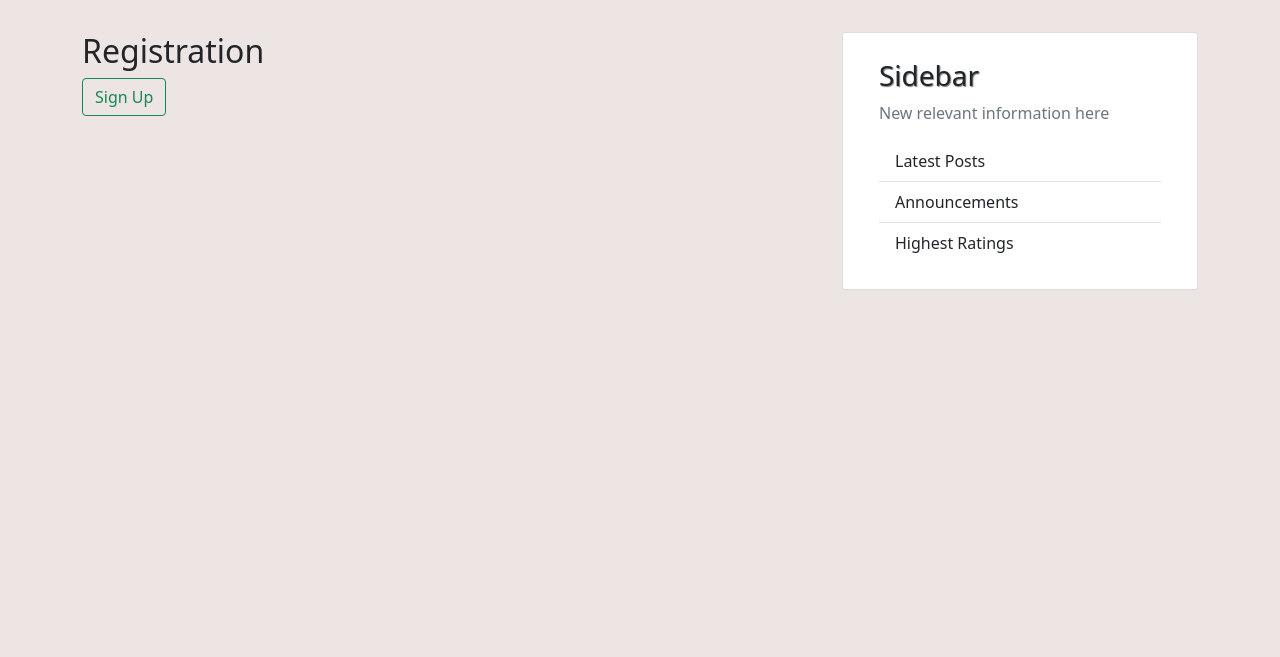
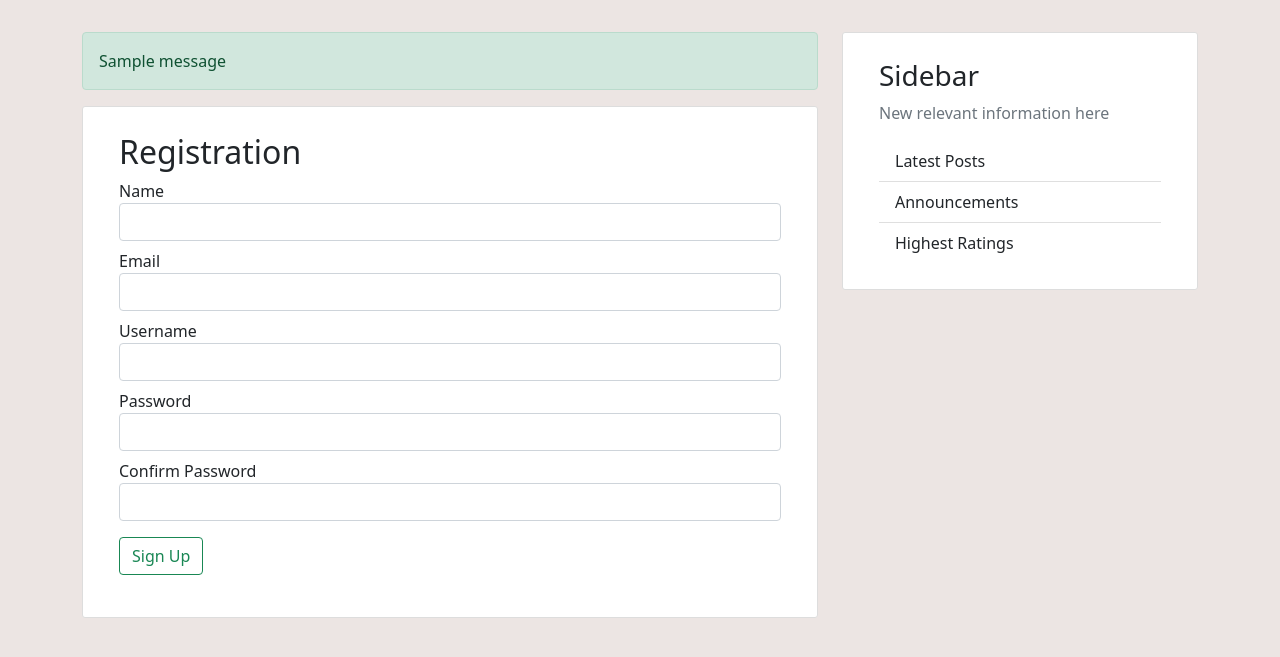
Before and after one commit to d99mli/woodworking_mastery, a Flask app: template templates/signup.html in a window 1280 px wide. Shown: the part 112-769 px from the top of the page. Run offline with Flask 2, Linux system fonts and the light colour scheme; the template is opened without the code that fills it: values that come from a table or form of the project are taken from there, most other values are stand-ins (such as "Sample title", 1, 10 or a date in 2020); one stand-in notice (Sample message) is shown; some libraries are stand-ins or nearby versions.

Commit message:
register route created with connection to db

```diff
--- a/app.py
+++ b/app.py
@@ -20,6 +20,21 @@ app.secret_key = os.environ.get("SECRET_KEY")
 mongo = PyMongo(app)
 
 
+# ---------------- Forms ----------------
+
+class SignupForm(Form):
+    name = StringField('Name', [validators.Length(min=2, max=50)])
+    username = StringField('Username', [validators.Length(min=4, max=20)])
+    email = StringField('Email', [validators.Length(min=6, max=50)])
+    password = PasswordField('Password', [
+        validators.DataRequired(),
+        validators.EqualTo('confirm', message='Passwords do not match')
+    ])
+    confirm_password = PasswordField('Confirm Password')
+
+# ---------------- End Forms ----------------
+
+
 # ---------------- Routes ----------------
 @app.route("/")
 @app.route("/home")
@@ -36,21 +51,18 @@ def articles():
 def signup():
     form = SignupForm(request.form)
     if request.method == 'POST' and form.validate():
-        return render_template('signup.html')
+        signup_user = {
+            'name': request.form.get('name').lower(),
+            'email': request.form.get('email').lower(),
+            'username': request.form.get('username').lower(),
+            'password': sha256_crypt.hash(request.form.get('password'))
+        }
+        # insert_one requires an dictionary to store info in mongoDB
+        mongo.db.users.insert_one(signup_user)
+
+        flash('You have Signed Up successfully! Please proceed to Login')
 
     return render_template('signup.html', form=form)
-
-
-# ---------------- Forms ----------------
-class SignupForm(Form):
-    name = StringField('Name', [validators.Length(min=2, max=50)])
-    username = StringField('Username', [validators.Length(min=4, max=20)])
-    email = StringField('Email', [validators.Length(min=6, max=50)])
-    password = PasswordField('Password', [
-        validators.DataRequired(),
-        validators.EqualTo('confirm', message='Passwords do not match')
-    ])
-    confirm_password = PasswordField('Confirm Password')
 
 
 if __name__ == "__main__":
--- a/static/css/style.css
+++ b/static/css/style.css
@@ -18,4 +18,9 @@ main {
     margin-bottom: 20px;
 }
 
+/* Form styling */
+.form-group {
+    margin-bottom: 0.5rem;
+}
+
 /* Sidebar section */
--- a/templates/base.html
+++ b/templates/base.html
@@ -26,13 +26,14 @@
     <main class="container">
         <div class="row">
             <div class="col-md-8">
+                {% include 'includes/_messages.html' %}
                 {% block content %}
                 {% endblock content %}
             </div>
             <div class="col-md-4">
                 <div class="card">
                     <div class="card-body">
-                        <h3 class="card-title text-shadow">Sidebar</h3>
+                        <h3 class="card-title">Sidebar</h3>
                         <p class="card-text text-muted">New relevant information here</p>
                         <ul class="list-group list-group-flush">
                             <li class="list-group-item">Latest Posts</li>
--- /dev/null
+++ b/templates/includes/_messages.html
@@ -0,0 +1,17 @@
+{% with messages = get_flashed_messages(with_categories=true) %}
+  {% if messages %}
+
+    {% for category, message in messages %}
+      <div class="alert alert-{{ category }}">{{ message }}</div>
+    {% endfor %}
+
+  {% endif %}
+{% endwith %}
+
+{% if error %}
+  <div class="alert alert-danger">{{error}}</div>
+{% endif %}
+
+{% if msg %}
+  <div class="alert alert-success">{{msg}}</div>
+{% endif %}
--- a/templates/signup.html
+++ b/templates/signup.html
@@ -1,7 +1,10 @@
 {% extends "base.html" %}
 {% block content %}
 
-    <h2>Registration</h2>
+    {% from 'includes/_formhelpers.html' import render_field %}
+    <div class="card">
+        <div class="card-body">
+            <h2 class="card-title">Registration</h2>
             <form method="POST" action="">
                 <div class="form-group">
                     {{render_field(form.name, class_="form-control")}}
@@ -18,8 +21,12 @@
                 <div class="form-group">
                     {{render_field(form.confirm_password, class_="form-control")}}
                 </div>
-        <p><input type="submit" class="btn btn-outline-success" value="Sign Up"></p>
+                <p class="mt-3"><input type="submit" class="btn btn-outline-success" value="Sign Up"></p>
             </form>
+        </div>
+
+    </div>
+
 
 
 {% endblock %}
```
Lines whose indentation alone changed are shown as unchanged.
